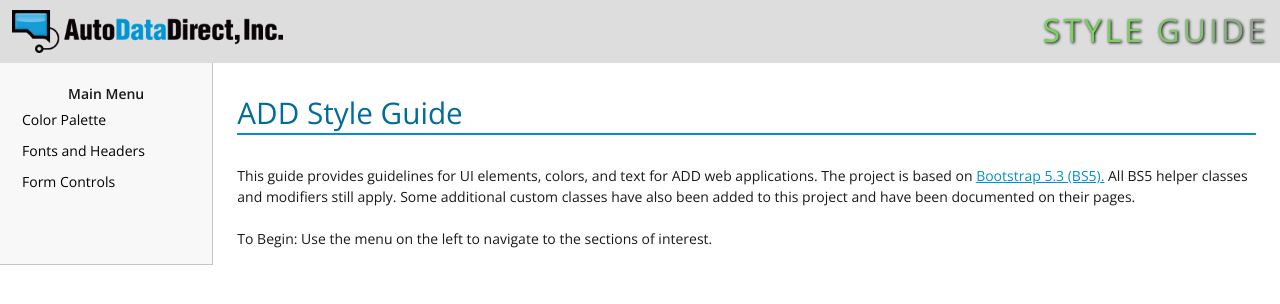
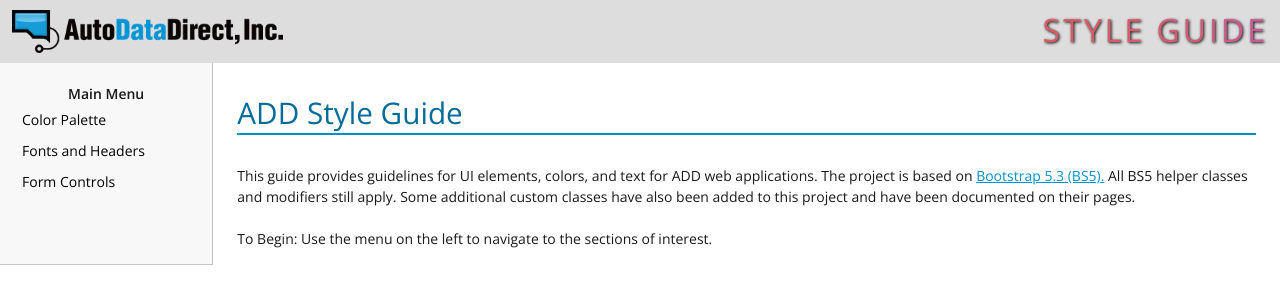
Before and after one commit to autodatadirect/add-style, a website: page docs/index.html in a window 1280 px wide. Drawn offline with nearby package versions, Linux system fonts and the light colour scheme; files that its build step writes are made by us from their sources.

Commit message:
These colors have changed in bootstrap

```diff
--- a/scss/_variables.scss
+++ b/scss/_variables.scss
@@ -15,17 +15,17 @@ $blue:          $add-primary !default;
 $light-blue:    #d9f4ff !default;
 $baby-blue:     #a8e5ff !default;
 $sky-blue:      #76d6ff !default;
-$cyan:          #27b1ec !default;
+$cyan:          #0dcaf0 !default;
 $country-blue:  #016895 !default;
 $dark-blue:     #072f40 !default;
 $midnight-blue: #041a23 !default;
-$green:         #28a745 !default;
-$yellow:        #fcc800 !default;
-$orange:        #ff7400 !default;
+$green:         #198754 !default;
+$yellow:        #ffc107 !default;
+$orange:        #fd7e14 !default;
 $red:           #ba0000 !default;
 $indigo:        #6610f2 !default;
 $purple:        #6f42c1 !default;
-$pink:          #e83e8c !default;
+$pink:          #d63384 !default;
 $teal:          #20c997 !default;
 
 $colors: (
```
